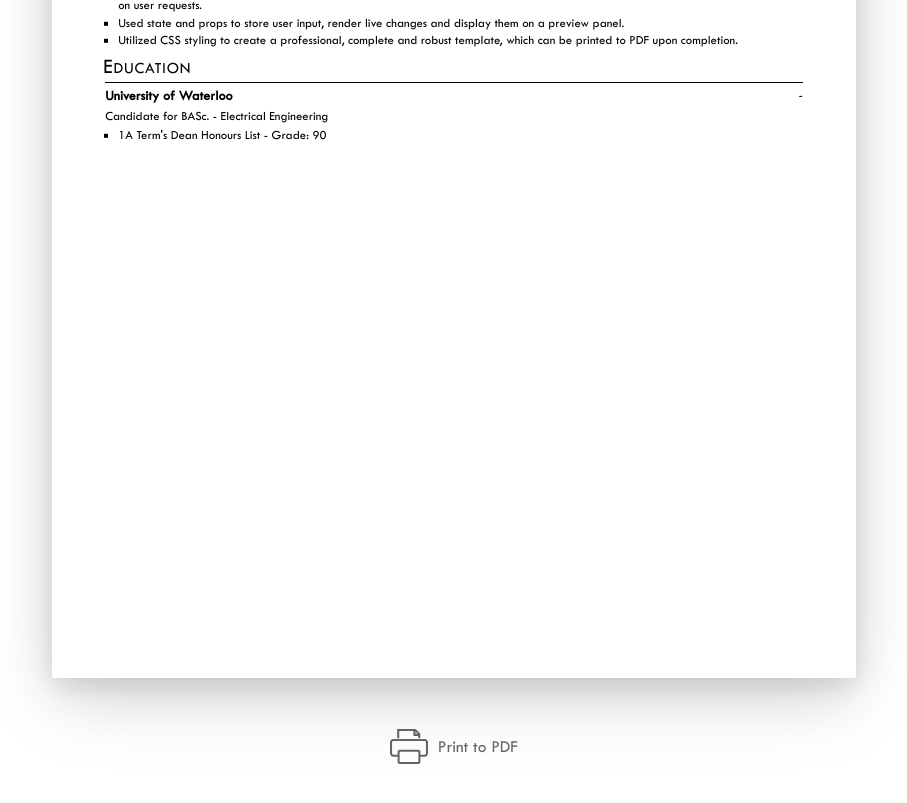
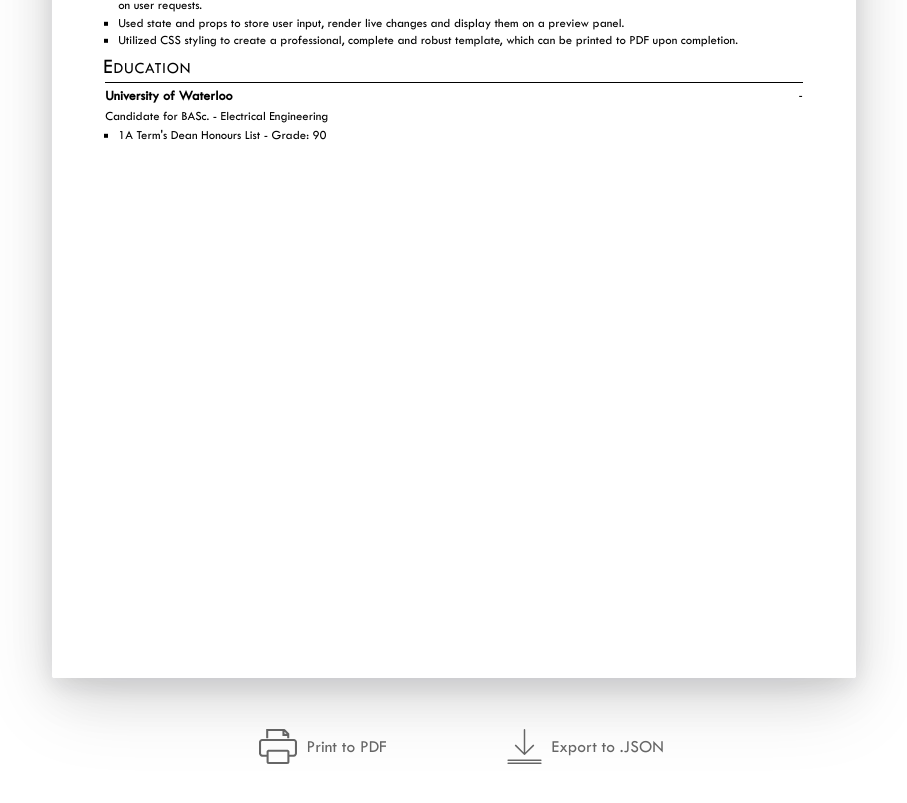
Before and after one commit to farzanmirshekari/resumaker, a React (Create React App) app: page / in a window 1280 px wide. Shown: the part 2311-3114 px from the top of the page, without its empty margins (186-1093 px from the left). Built offline with nearby package versions, Linux system fonts and the light colour scheme.

Commit message:
Export to JSON functionality added

```diff
--- a/src/App.css
+++ b/src/App.css
@@ -64,7 +64,7 @@
 
 .print_button {
     position: relative;
-    width: 16%;
+    width: 20rem;
     display: flex;
     flex-direction: row;
     justify-content: center;
--- a/src/App.tsx
+++ b/src/App.tsx
@@ -213,7 +213,7 @@ class App extends Component<{}, State>{
       }
     };
 
-    handlePrintMode = () => {
+    handlePrintMode = (): void => {
       this.setState((prev_state) => ({
         ...prev_state,
         print_mode: !prev_state.print_mode
@@ -221,6 +221,16 @@ class App extends Component<{}, State>{
       this.state.print_mode ?
         document.getElementById('resume_container')!.classList.remove('print_mode')  :
         document.getElementById('resume_container')!.classList.add('print_mode');
+    };
+
+    handleExportToJSON = (): void => {
+      const data_string = "data:text/json;charset=utf-8," + encodeURIComponent(JSON.stringify(this.state));
+      const download_a_tag = document.createElement('a');
+      download_a_tag.setAttribute("href", data_string);
+      download_a_tag.setAttribute("download", `${this.state.personal_details.full_name.replace(' ','-')}_${new Date().toISOString().slice(0, 10)}_resume.json`);
+      document.body.appendChild(download_a_tag);
+      download_a_tag.click();
+      download_a_tag.remove();
     };
 
     render() {
@@ -277,24 +287,30 @@ class App extends Component<{}, State>{
                     />
                   ) : null}
                 </div>
-                <button className = 'print_button mt-16' onClick={this.handlePrintMode}>
+                <div className='relative w-full flex flex-row justify-center items-center gap-2'>
+                  {
+                    this.state.print_mode && (
+                      <button className = 'print_button mt-16' onClick={this.handlePrintMode}>
+                        <img src={Return_Icon} className = 'w-10 -mr-1.5' alt = 'Return Icon'/>
+                        <p>Return</p>
+                      </button>
+                    )
+                  }
                   {
                     !this.state.print_mode && (
                       <>
-                        <img src={Printer_Icon} alt = 'Printer Icon'/>
-                        <p>Print to PDF</p>
+                        <button className = 'print_button mt-16' onClick={this.handlePrintMode}>
+                          <img src={Printer_Icon} alt = 'Printer Icon'/>
+                          <p>Print to PDF</p>
+                        </button>
+                        <button className='print_button mt-16' onClick={this.handleExportToJSON}>
+                          <img src={Download_Icon} alt='Download Icon' />
+                          <p>Export to .JSON</p>
+                        </button>
                       </>
                     )
                   }
-                  {
-                    this.state.print_mode && (
-                      <>
-                        <img src={Return_Icon} className = 'w-10 -mr-1.5' alt = 'Return Icon'/>
-                        <p>Return</p>
-                      </>
-                    )
-                  }
-                </button>
+                </div>
               </div>
             </div>
         )
--- a/src/components/Form.tsx
+++ b/src/components/Form.tsx
@@ -50,6 +50,7 @@ function Form ({
     onDetailsInputArrayChange,
     onDetailAdd,
     onDetailDelete,
+    onExistingSectionsUpload,
     onItemDelete,
     onExperienceItemAdd,
     onEducationItemAdd,
@@ -61,7 +62,7 @@ function Form ({
             <section className='relative w-full flex flex-row'>
                 <h2 className='relative w-full overflow-hidden whitespace-nowrap' style={{ color: '#093652' }}>Been here before?</h2>
                 <label className='relative flex w-full h-auto justify-end items-center'>
-                    <input type='file' accept='.json' className='hidden'/>
+                    <input type='file' accept='.json' className='hidden' onChange={(e : React.ChangeEvent<HTMLInputElement>) => onExistingSectionsUpload(e)}/>
                         <span className='relative w-full flex justify-center items-center cursor-pointer import_input'>
                             Upload Existing Résumé
                         </span>
```
